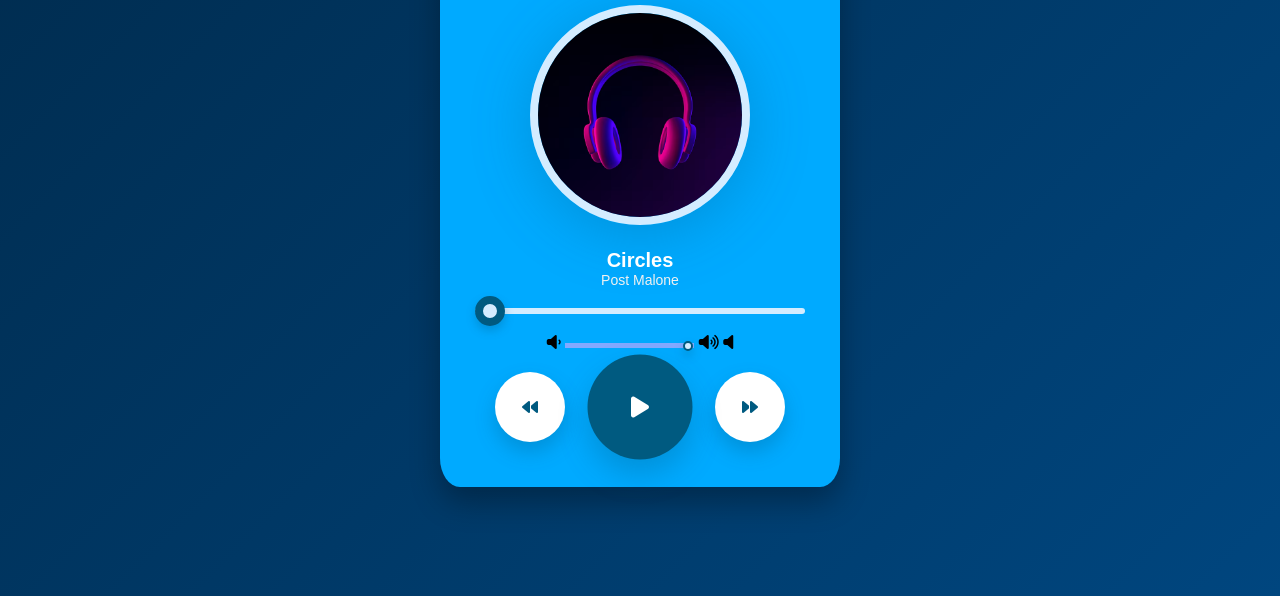
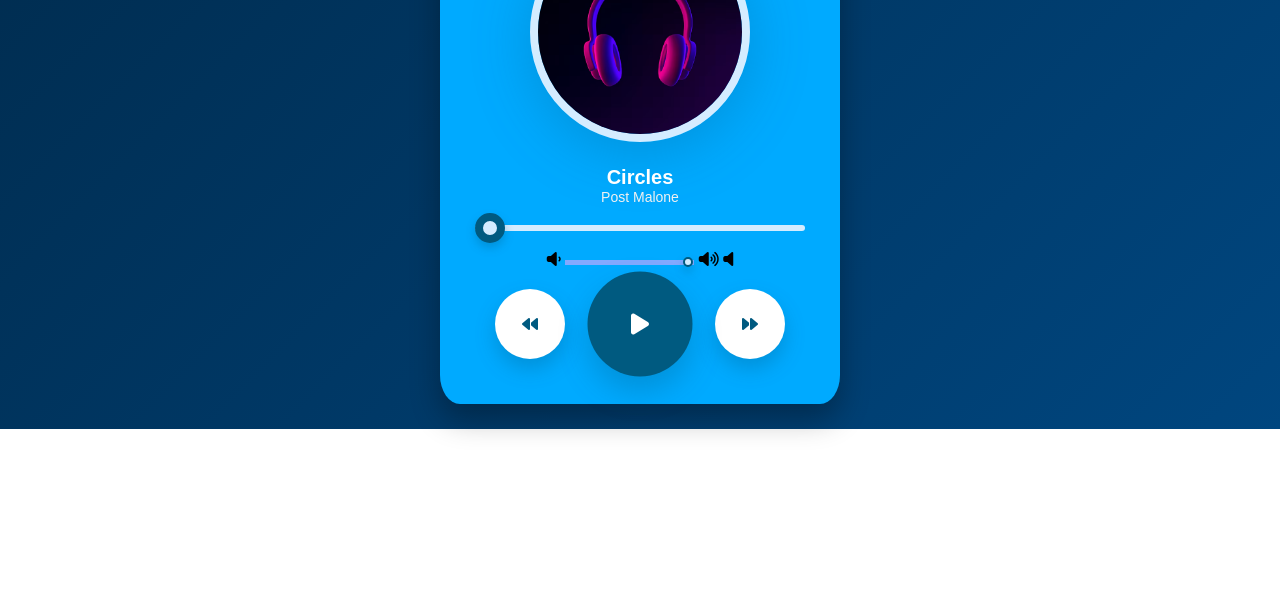
Before and after one commit to Ematttt/mp3website, a plain HTML site: page MP3 WEBSITE/index.html in a window 1280 px wide. Shown: the part 204-800 px from the top of the page. Drawn offline with Linux system fonts and the light colour scheme.

Commit message:
Update mystyle.css

```diff
--- a/MP3 WEBSITE/mystyle.css
+++ b/MP3 WEBSITE/mystyle.css
@@ -7,12 +7,14 @@
 
 .container {
     width: 100%;
-    height: 100vh;
+    height: 100%;
     background: linear-gradient(135deg, #002b4d, #00467f);
     display: flex;
     align-items: center;
     justify-content: center;
     flex-wrap: wrap;
+    padding-top: 2%;
+    padding-bottom: 2%;
 }
 
 .music-player {
```
